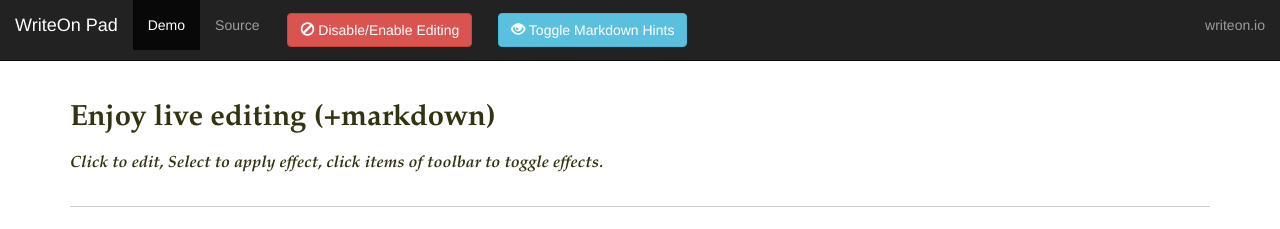
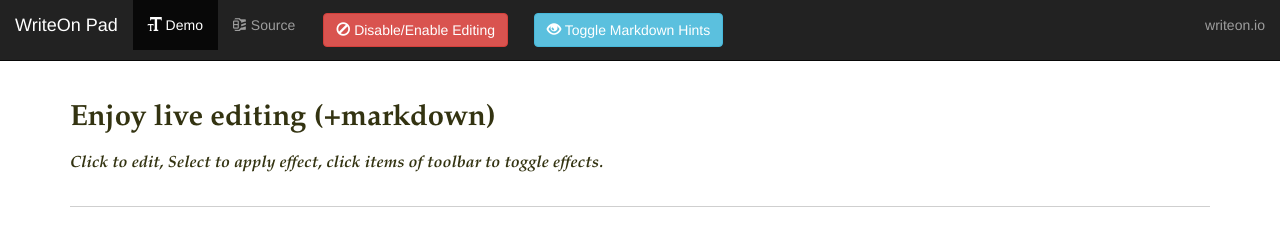
Before and after one commit to WriteOn/WriteOn-Pad, a website: page index.html in a window 1280 px wide. Shown: the top 229 px of the page. Drawn offline with nearby package versions, Linux system fonts and the light colour scheme.

Commit message:
fixed bad link in demo

```diff
--- a/index.html
+++ b/index.html
@@ -66,9 +66,9 @@
 
             <div class="collapse navbar-collapse" id="bs-example-navbar-collapse-2">
                 <ul class="nav navbar-nav">
-                    <li class="active"><a href="#">Demo<span class="sr-only">(current)</span></a>
+                    <li class="active"><a href="#"><span class="glyphicon glyphicon-text-size"></span> Demo<span class="sr-only">(current)</span></a>
                     </li>
-                    <li><a href="https://github.com/BeardandFedora/WriteOn-App">Source</a>
+                    <li><a href="https://github.com/BeardandFedora/WriteOn-Pad"><span class="glyphicon glyphicon-compressed"></span> Source</a>
                     </li>
                     <li>
 						<a href="#" style="padding: 13px;">
```
